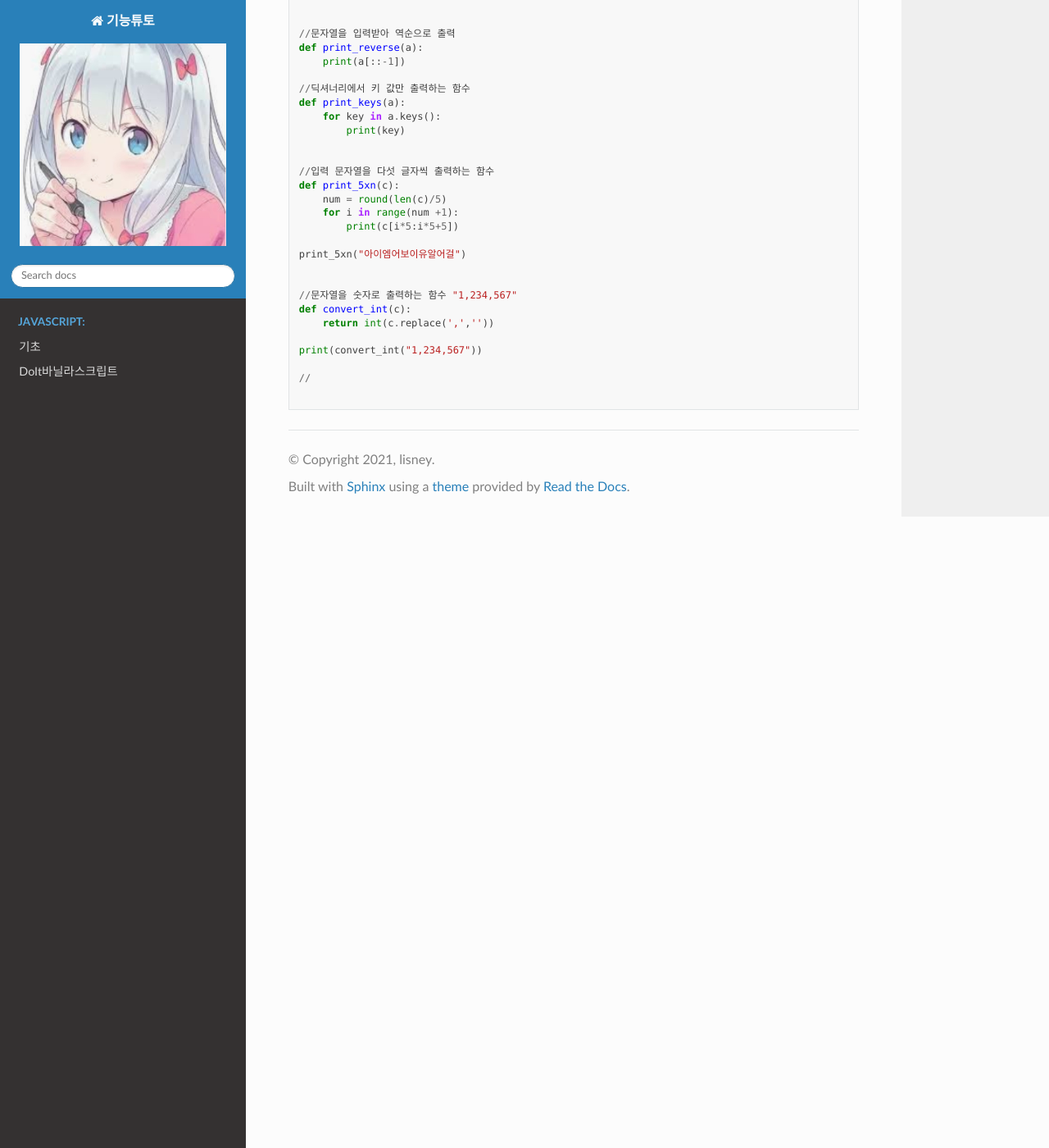
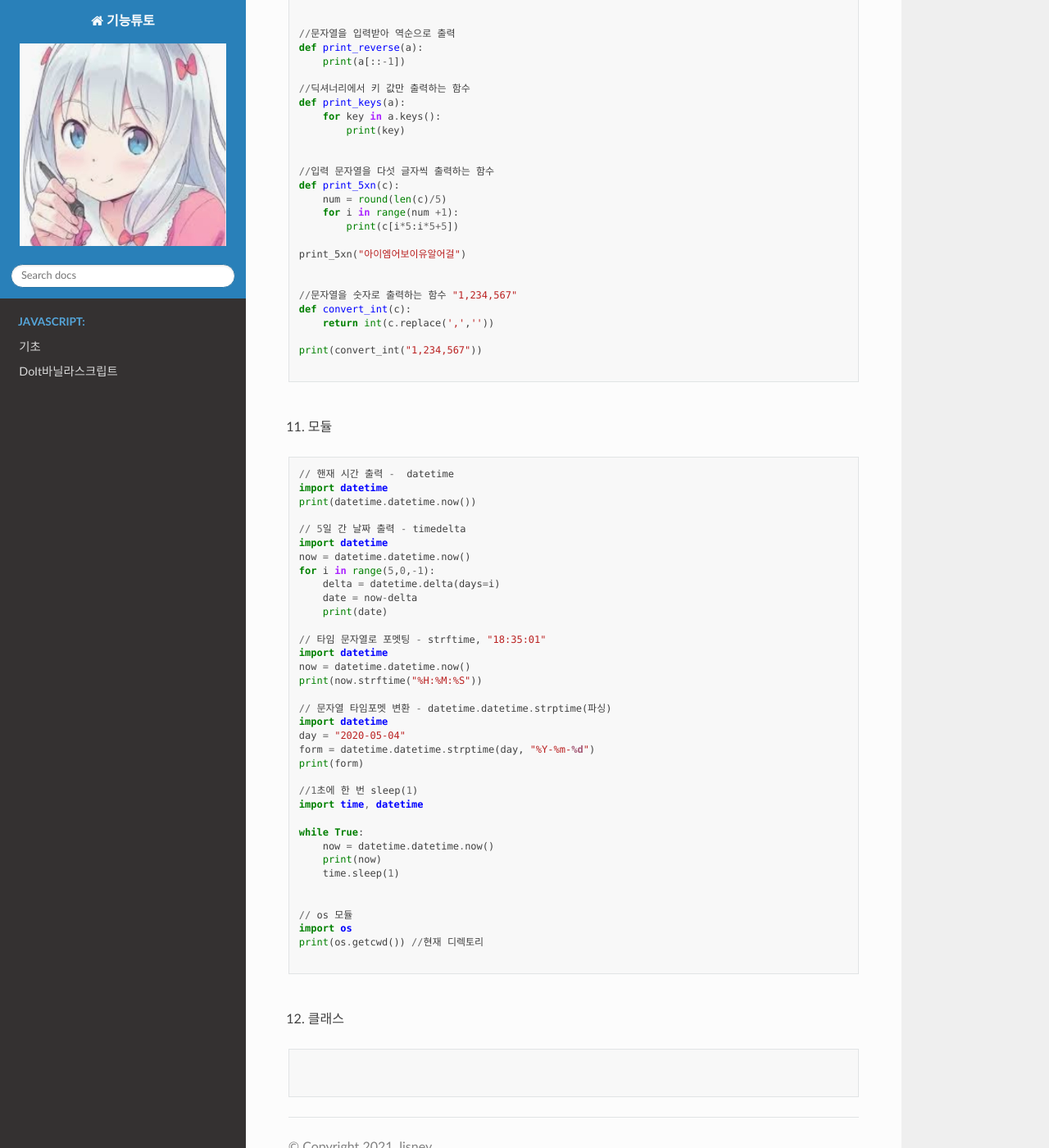
Before and after one commit to lisney/RTD, a Sphinx documentation site: the page built from docs/source/python/basic.md, in a window 1280 px wide and 1400 px high, scrolled down 5398 px. Shown: the whole window at 82% size. Built offline with Sphinx 7.4.7 and the Read the Docs theme 2.0.0, drawn with Linux system fonts in a browser that asks for light colours; pages that are not in the unit, such as notebooks, are missing from menus.

Commit message:
Update basic.md

````diff
--- a/docs/source/python/basic.md
+++ b/docs/source/python/basic.md
@@ -335,6 +335,56 @@ def convert_int(c):
 
 print(convert_int("1,234,567"))
 
-//
+```
+
+<br>
+
+11. 모듈
 
 ```
+// 핸재 시간 출력 -  datetime
+import datetime
+print(datetime.datetime.now())
+
+// 5일 간 날짜 출력 - timedelta
+import datetime
+now = datetime.datetime.now()
+for i in range(5,0,-1):
+    delta = datetime.delta(days=i)
+    date = now-delta
+    print(date)
+
+// 타임 문자열로 포멧팅 - strftime, "18:35:01"
+import datetime
+now = datetime.datetime.now()
+print(now.strftime("%H:%M:%S"))
+
+// 문자열 타임포멧 변환 - datetime.datetime.strptime(파싱)
+import datetime
+day = "2020-05-04"
+form = datetime.datetime.strptime(day, "%Y-%m-%d")
+print(form)
+
+//1초에 한 번 sleep(1)
+import time, datetime
+
+while True:
+    now = datetime.datetime.now()
+    print(now)
+    time.sleep(1)
+
+
+// os 모듈
+import os
+print(os.getcwd()) //현재 디렉토리
+
+```
+
+<br>
+
+12. 클래스
+
+```
+
+
+```
````
